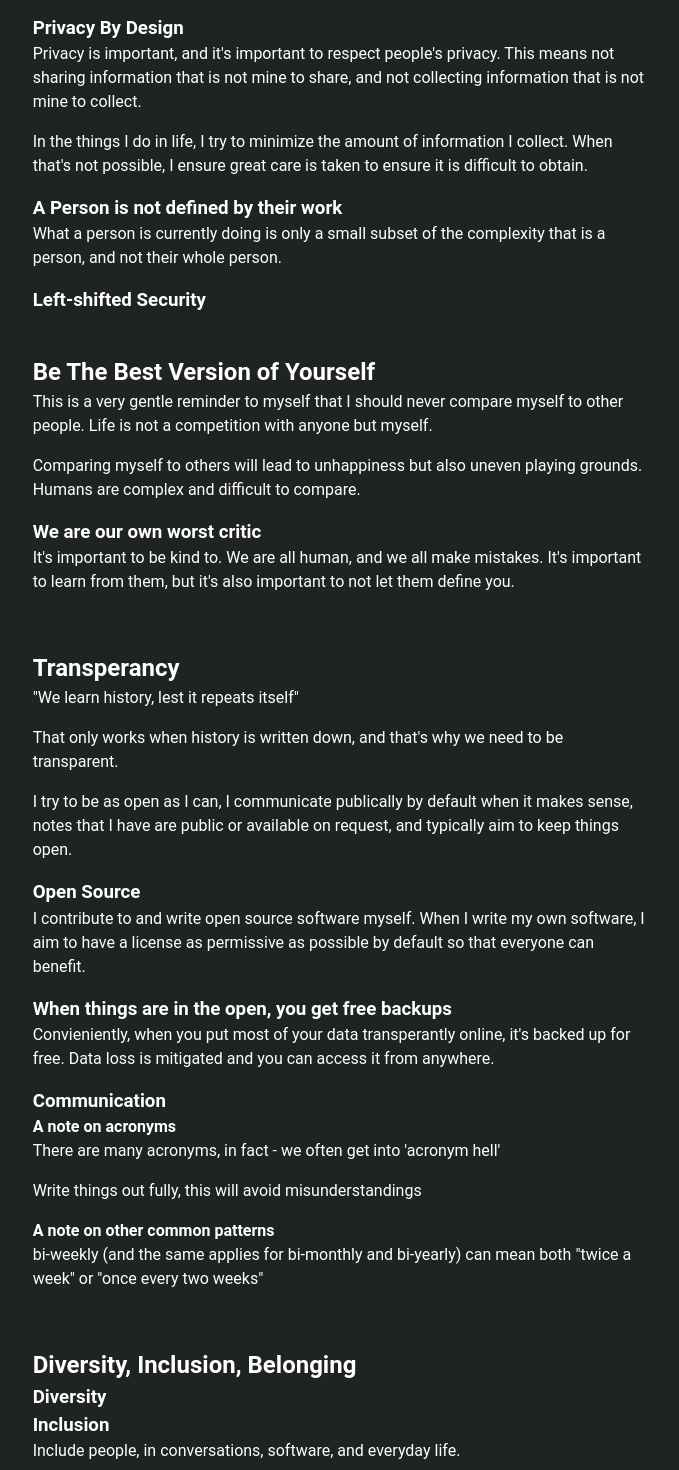
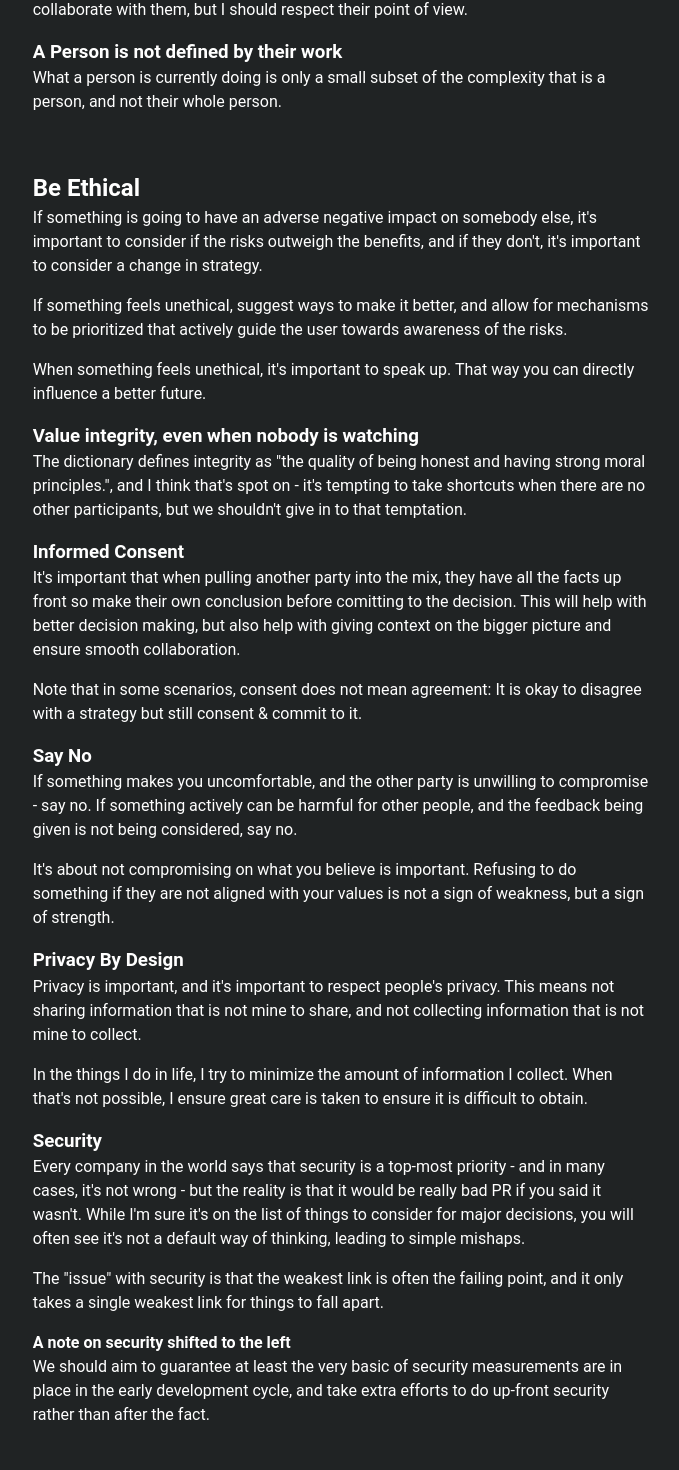
Before and after one commit to Zarthus/nomenclature, a Vue app: page /values in a window 1280 px wide. Shown: the part 797-2267 px from the top of the page, without its empty margins (222-901 px from the left). Built offline with nearby package versions, Linux system fonts and the light colour scheme.

Commit message:
iteration on some components

```diff
--- a/src/components/NavComponent.vue
+++ b/src/components/NavComponent.vue
@@ -62,6 +62,12 @@ header nav {
     display: inherit;
 }
 
+.nav-links a.router-link-active,
+.nav-links a.router-link-active:visited {
+    color: var(--c-link);
+    filter: brightness(150%);
+}
+
 .nav-links > a {
     margin: 0.25rem;
     font-size: 1.5rem;
--- a/src/views/SkillsView.vue
+++ b/src/views/SkillsView.vue
@@ -1,5 +1,13 @@
 <script setup lang="ts">
-const skillset = ['foo', 'bar'];
+const skillset = [
+    'Bias towards Action',
+    'Passion for the Product',
+    'Considering the Minority groups',
+    'Transperancy',
+    'Security',
+    'Debugging',
+    'Self Aware',
+];
 </script>
 
 <template>
--- a/src/views/ValuesView.vue
+++ b/src/views/ValuesView.vue
@@ -1,6 +1,7 @@
 <script setup lang="ts">
 const values = [
     'Be Kind',
+    'Be Ethical',
     'Be The Best Version of Yourself',
     'Transperancy',
     'Diversity, Inclusion, Belonging',
@@ -17,7 +18,7 @@ const values = [
                     <h2>Values</h2>
                     <p>
                         The below list are values (and subvalues) I subscribe to, things I deem important. They assist
-                        me with decision making. These are personal values.
+                        me with decision making. These are a mixture of personal and professional values.
                     </p>
                     <p>
                         While I try not to compromise on these, life is complicated and best judgment can take
@@ -26,10 +27,11 @@ const values = [
                     <span id="values-tableofcontents" v-for="(value, index) in values" :key="index">
                         <z-link :href="`#${value.toLowerCase().replace(/[^a-z]+/g, '-')}`"> {{ value }} </z-link>
 
-                        <br v-if="index === 2" />
+                        <br v-if="index == Math.floor(values.length / 2)" />
                     </span>
                 </v-col>
             </v-row>
+
             <v-row>
                 <v-col class="column" offset="2">
                     <h2 id="be-kind">Be Kind</h2>
@@ -53,6 +55,56 @@ const values = [
                         or are aligned with my personal values. That's okay, I do not need to like or collaborate with
                         them, but I should respect their point of view.
                     </p>
+                    <h3>A Person is not defined by their work</h3>
+                    <p>
+                        What a person is currently doing is only a small subset of the complexity that is a person, and
+                        not their whole person.
+                    </p>
+                </v-col>
+            </v-row>
+
+            <v-row>
+                <v-col class="column" offset="2">
+                    <h2 id="be-ethical">Be Ethical</h2>
+                    <p>
+                        If something is going to have an adverse negative impact on somebody else, it's important to
+                        consider if the risks outweigh the benefits, and if they don't, it's important to consider a
+                        change in strategy.
+                    </p>
+                    <p>
+                        If something feels unethical, suggest ways to make it better, and allow for mechanisms to be
+                        prioritized that actively guide the user towards awareness of the risks.
+                    </p>
+                    <p>
+                        When something feels unethical, it's important to speak up. That way you can directly influence
+                        a better future.
+                    </p>
+                    <h3>Value integrity, even when nobody is watching</h3>
+                    <p>
+                        The dictionary defines integrity as "the quality of being honest and having strong moral
+                        principles.", and I think that's spot on - it's tempting to take shortcuts when there are no
+                        other participants, but we shouldn't give in to that temptation.
+                    </p>
+                    <h3>Informed Consent</h3>
+                    <p>
+                        It's important that when pulling another party into the mix, they have all the facts up front so
+                        make their own conclusion before comitting to the decision. This will help with better decision
+                        making, but also help with giving context on the bigger picture and ensure smooth collaboration.
+                    </p>
+                    <p>
+                        Note that in some scenarios, consent does not mean agreement: It is okay to disagree with a
+                        strategy but still consent &amp; commit to it.
+                    </p>
+                    <h3>Say No</h3>
+                    <p>
+                        If something makes you uncomfortable, and the other party is unwilling to compromise - say no.
+                        If something actively can be harmful for other people, and the feedback being given is not being
+                        considered, say no.
+                    </p>
+                    <p>
+                        It's about not compromising on what you believe is important. Refusing to do something if they
+                        are not aligned with your values is not a sign of weakness, but a sign of strength.
+                    </p>
                     <h3>Privacy By Design</h3>
                     <p>
                         Privacy is important, and it's important to respect people's privacy. This means not sharing
@@ -63,20 +115,32 @@ const values = [
                         In the things I do in life, I try to minimize the amount of information I collect. When that's
                         not possible, I ensure great care is taken to ensure it is difficult to obtain.
                     </p>
-                    <h3>A Person is not defined by their work</h3>
+                    <h3>Security</h3>
                     <p>
-                        What a person is currently doing is only a small subset of the complexity that is a person, and
-                        not their whole person.
+                        Every company in the world says that security is a top-most priority - and in many cases, it's
+                        not wrong - but the reality is that it would be really bad PR if you said it wasn't. While I'm
+                        sure it's on the list of things to consider for major decisions, you will often see it's not a
+                        default way of thinking, leading to simple mishaps.
                     </p>
-                    <h3>Left-shifted Security</h3>
+                    <p>
+                        The "issue" with security is that the weakest link is often the failing point, and it only takes
+                        a single weakest link for things to fall apart.
+                    </p>
+                    <h4>A note on security shifted to the left</h4>
+                    <p>
+                        We should aim to guarantee at least the very basic of security measurements are in place in the
+                        early development cycle, and take extra efforts to do up-front security rather than after the
+                        fact.
+                    </p>
                 </v-col>
             </v-row>
+
             <v-row>
                 <v-col class="column" offset="2">
                     <h2 id="be-the-best-version-of-yourself">Be The Best Version of Yourself</h2>
                     <p>
-                        This is a very gentle reminder to myself that I should never compare myself to other people.
-                        Life is not a competition with anyone but myself.
+                        This is a very gentle reminder to myself that I should not compare myself to other people. Life
+                        is not a competition with anyone but myself.
                     </p>
                     <p>
                         Comparing myself to others will lead to unhappiness but also uneven playing grounds. Humans are
@@ -87,8 +151,13 @@ const values = [
                         It's important to be kind to. We are all human, and we all make mistakes. It's important to
                         learn from them, but it's also important to not let them define you.
                     </p>
+                    <p>
+                        Try not to let ego take over or assume, and instead ask for clarification when in doubt when it
+                        makes reasonable sense.
+                    </p>
                 </v-col>
             </v-row>
+
             <v-row>
                 <v-col class="column" offset="2">
                     <h2 id="transperancy">Transperancy</h2>
@@ -123,19 +192,15 @@ const values = [
             <v-row>
                 <v-col class="column" offset="2">
                     <h2 id="diversity-inclusion-belonging">Diversity, Inclusion, Belonging</h2>
-                    <h3>Diversity</h3>
-                    <h3>Inclusion</h3>
                     <p>Include people, in conversations, software, and everyday life.</p>
                     <p>There are a lot of minorities, and we typically are blind to those we do not support</p>
                     <p>I try to engage and understand as much as I can, so that I can better support people.</p>
                     <h3>Use inclusive language</h3>
                     <p>Use inclusive pronouns, and use the word "people" to refer to people.</p>
-                    <h3>Belonging</h3>
                     <p>
-                        By following the above values, that should translate into people feeling like the belong, but
-                        that is not guaranteed.
+                        By following the above values, that should translate into people feeling like the belong more,
+                        but that is not guaranteed.
                     </p>
-                    <p>If I notice someone feels uncomfortable or not at home,</p>
                     <h3>Use the defined language everybody in the group speaks</h3>
                     <p>
                         Often it happens people use their native language in groups and then someone passes by that does
@@ -146,6 +211,11 @@ const values = [
                     <p>
                         When communication is public, such as meeting notes, they should always be in the most common
                         language (which is usually English)
+                    </p>
+                    <h3>A note on Data Driven decisions</h3>
+                    <p>
+                        Data Driven metrics often are biased towards the majority groups, which is an important fact to
+                        be aware of.
                     </p>
                     <h3>A note on Privileged Positions</h3>
                     <p>
@@ -160,6 +230,7 @@ const values = [
                     </p>
                 </v-col>
             </v-row>
+
             <v-row>
                 <v-col class="column" offset="2">
                     <h2 id="iteration">Iteration</h2>
@@ -178,7 +249,7 @@ const values = [
                         When you iterate, you get frequent opportunities to respect - what went wrong, what went right?
                         Invaluable questions to ask, which will lead to making better iterations in the future.
                     </p>
-                    <h3 id="when-you-learn-you-do-not-lose">When you learn, you do not lose</h3>
+                    <h3>When you learn, you do not lose</h3>
                     <p>We all make mistakes, and that's okay.</p>
                     <p>
                         It's important to realize we are all human and that mistakes can still converted into wins, or
@@ -191,15 +262,21 @@ const values = [
                             Sunk Cost Fallacy
                         </z-link>
                     </p>
+                    <h3>Things don't need to look good to be shipped</h3>
+                    <p>
+                        This is a value mostly to combat my
+                        <z-link href="flaws#perfectionist">flaw for perfectionism</z-link> and acts as a self-reminder.
+                    </p>
                 </v-col>
             </v-row>
+
             <v-row>
                 <v-col class="column" offset="2">
                     <h2 id="allow-distractions-when-they-make-sense">Allow Distractions, When They Make Sense</h2>
                     <p>
-                        One of my personal <z-link href="/flaws#scatterbrained">flaws</z-link> is that I am relatively
-                        scatterbrained, and I can get distracted easily, in addition - I NEED distractions to keep
-                        myself happy.
+                        One of my personal
+                        <z-link href="/flaws#scatterbrained">flaws is that I am scatterbrained</z-link>, and I can get
+                        distracted easily, in addition - I NEED distractions to keep myself happy.
                     </p>
                     <p>
                         I usually work in moments of hyperfocus, where I have significant output in a short period (2-4
```
Also changed, not shown: public/markdown/home/writer.md (+2 -2 lines).
